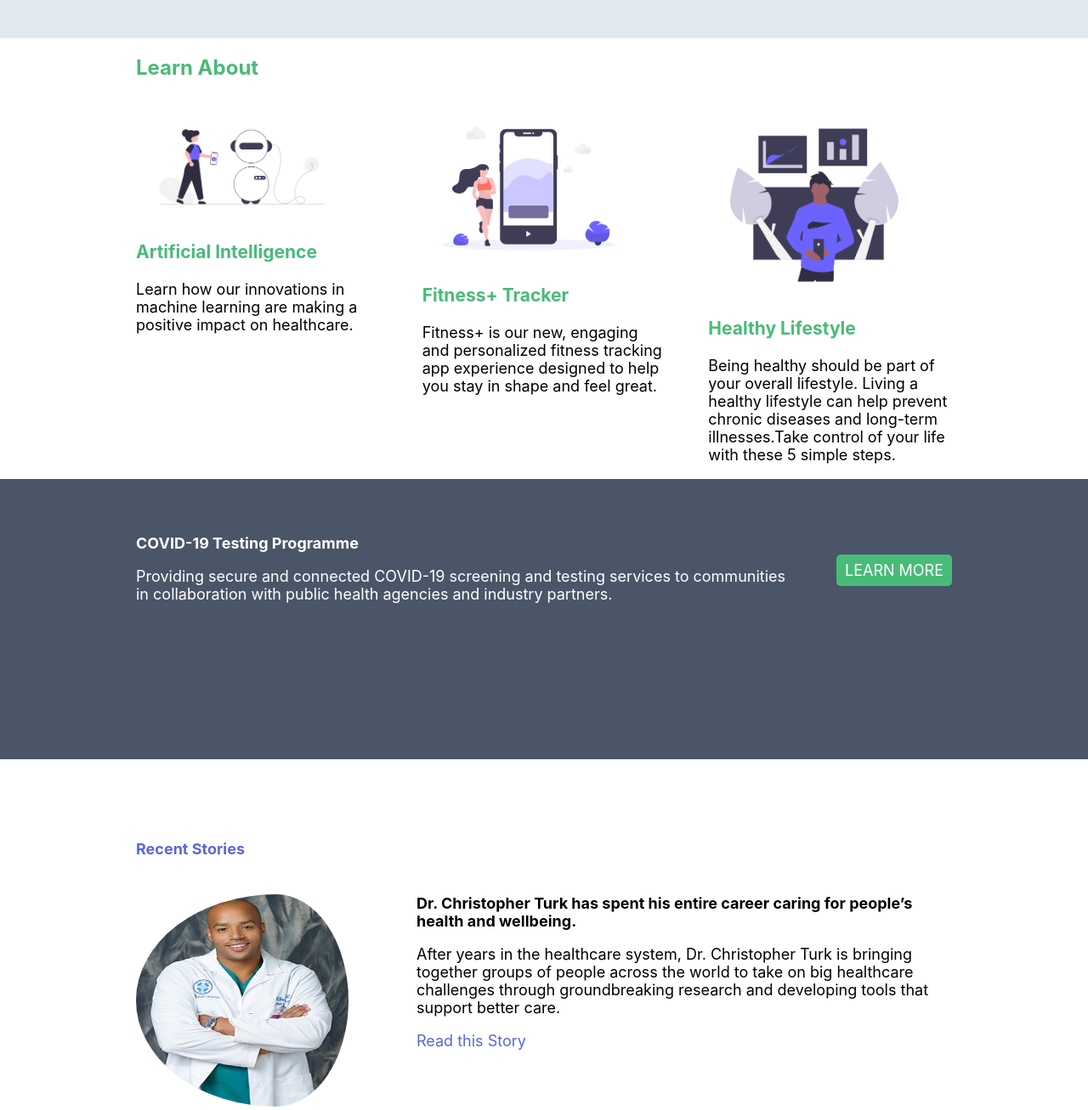
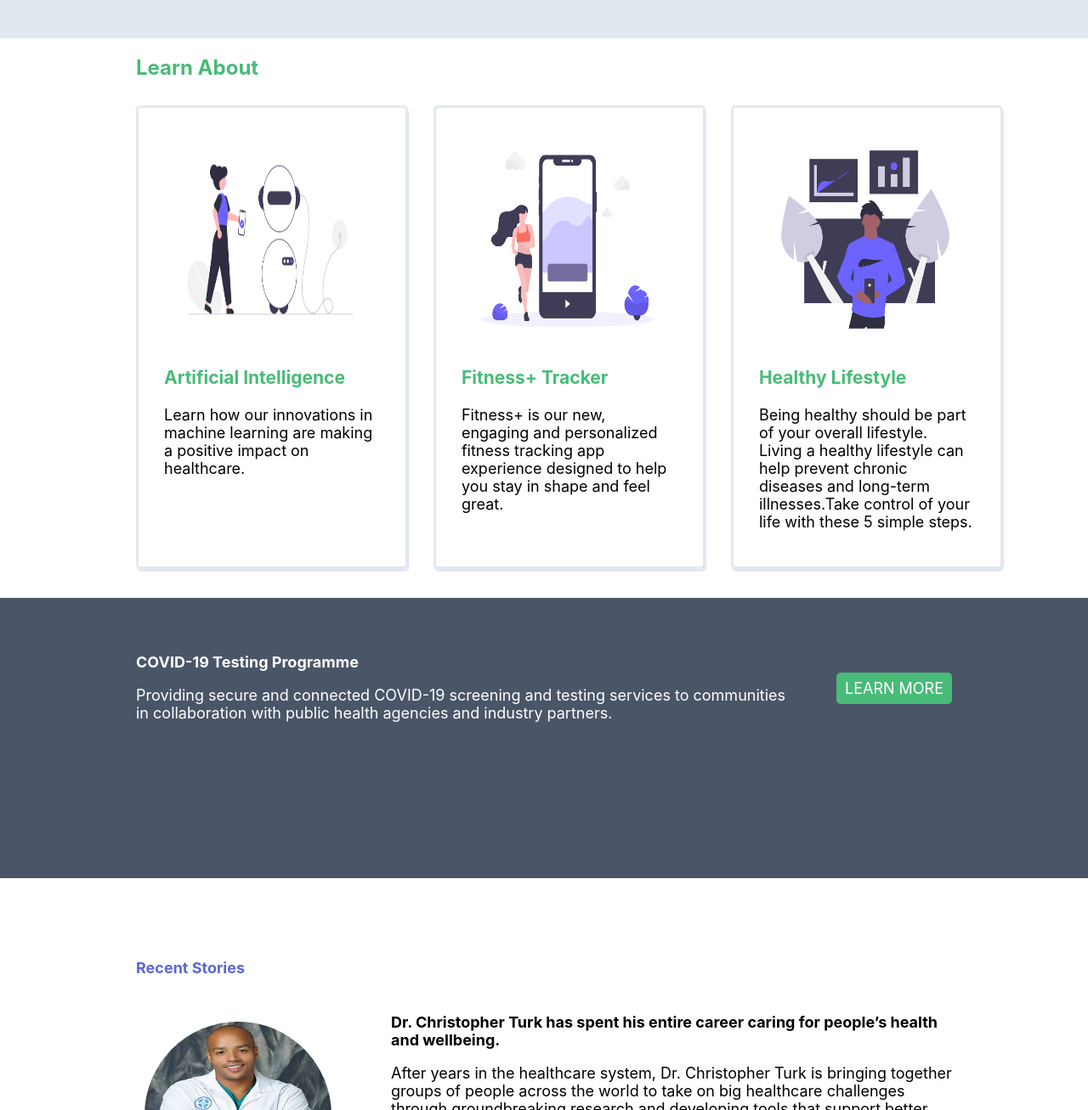
Before and after one commit to Emmellia/info2180-project1, a plain HTML site: page index.html in a window 1280 px wide. Shown: the part 280-1587 px from the top of the page at 85% size. Drawn offline with Linux system fonts and the light colour scheme.

Commit message:
Edited files

```diff
--- a/index.html
+++ b/index.html
@@ -85,7 +85,7 @@
                     </div>
                 </article>
                 <article>
-                    <img src="covid.jpg" alt="Corona Virus">
+                    <img src="covid19.png" alt="Corona Virus">
                     <div class="article-body">
                         <h3>INFO2180 Labs collaborates with the Ministry of Health and Ministry of Education on COVID-19 Risk Screening and Testing</h3>
                         <p>INFO2180 Labs, in collaboration with the Ministry of Health and Wellness and Ministry of Education, will launch a pilot project intended to expand access to COVID-19 risk screening and testing for high risk individuals in the parishes of Kingston and St. Andrew.</p>
--- a/scripts.js
+++ b/scripts.js
@@ -5,16 +5,16 @@ window.onload=function(){
     let subscribeBtn=document.getElementsByTagName("button")[0];
     let message=document.getElementsByClassName("message")[0];
 
-
     subscribeBtn.addEventListener("click", function(e){
-        e.preventDefault()
+        e.preventDefault();
         let email=document.getElementById("email").value;
-        console.log(email);
-        message.textContent= `Thank you! Your email address ${email} has been added to our mailing list!`;
-        console.log(message);
         if(email===""){
             message.textContent="Please enter a valid email address";
         }
+
+        else{message.textContent= `Thank you! Your email address ${email} has been added to our mailing list!`;}
+
+        console.log(message);
 
     })
 
@@ -37,5 +37,4 @@ window.onload=function(){
 
 
 
-
 }
--- a/styles.css
+++ b/styles.css
@@ -5,10 +5,6 @@
     font-size: 18px;
 
 }
-
-
-
-
 
 
 body {
@@ -40,7 +36,7 @@ header h1{
     padding:0;
 }
 
-header > a, h1{
+header  > a, h1{
     font-size: 18px;
 }
 
@@ -80,26 +76,35 @@ li a:hover{
 
 .overview-hero-text {
     text-align: left;
-    padding-top: 20px;
-    margin-left: 200px;
+    padding-top: 40px;
+    margin-left: 280px;
 }
 .cards{
     display:grid;
-    column-count: 3;
-    grid-template-columns:auto auto auto;
-    padding-top: 20px;
-    grid-column-gap: 50px;
-    align-content: center;
-    justify-content: center;
+    grid-template-columns: 33.33% 33.33% 33.33%;
+    grid-column-gap: 30px;
+    height: 550px;
+    padding-top: 10px;
+    padding-bottom: 30px;
 
+}
+
+.cards .container{
+    align-items: center;
 }
 
 .card img{
     width: 250px;
+    height:250px
 }
 .card{
+    border-style: solid;
     border-color: #E2E8F0;
     border-radius: 5px;
+    height: 480px;
+    padding:30px;
+    box-shadow:1px 3px #E2E8F0 ;
+
 }
 
 
@@ -145,7 +150,6 @@ li a:hover{
 }
 
 
-
 .stories h2{
     padding-top: 80px;
     padding-bottom: 25px;
@@ -160,17 +164,21 @@ li a:hover{
     font-size: 18px;
 }
 
-.stories img{
+article img{
     border-radius: 50%;
     float:left;
-    width:250px;
-    height: 250px;
-    padding-right: 80px;
+    width:220px;
+    height: 220px;
+    padding: 10px;
+
 }
 
+
 .article-body{
+    margin-left: 300px;
     padding-bottom: 50px;
 }
+
 
 .newsletter {
     background-color: #48BB78;
@@ -214,7 +222,6 @@ form{
 }
 
 
-
 footer{
     clear: both;
     background-color: #4A5568;
```
